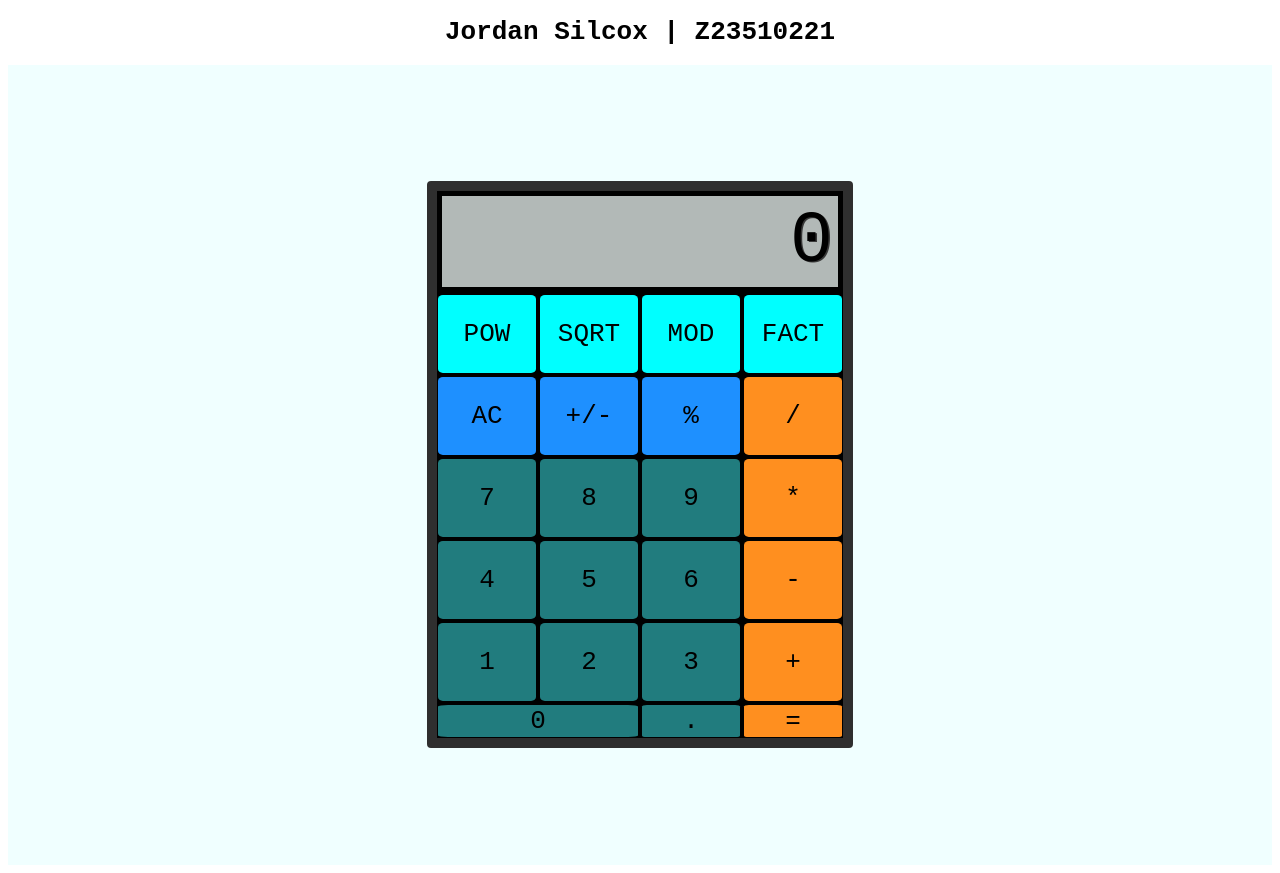
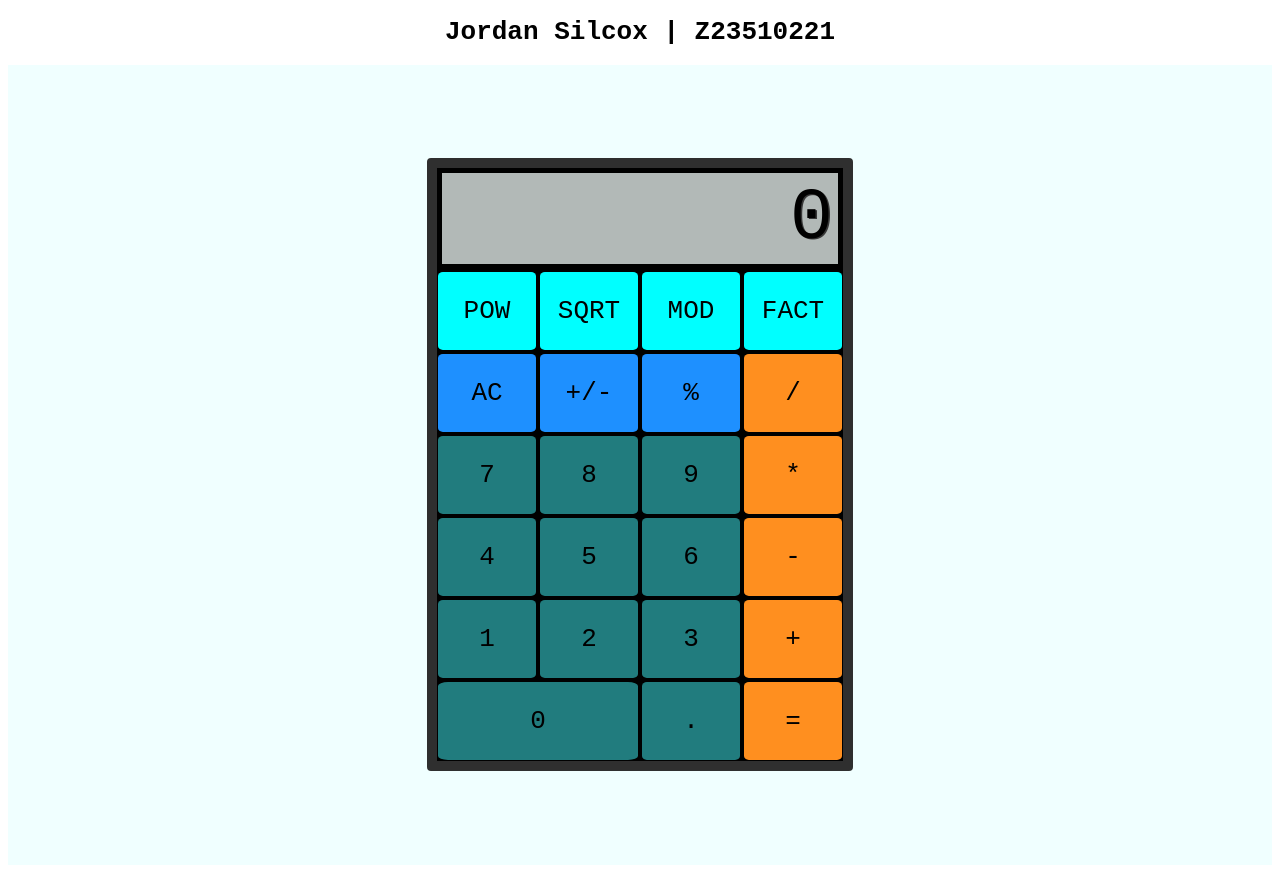
Before and after one commit to cop4808-spring-2023-fullstack-web/cop4808-git-and-github-fundamentals-jsilcox15, a plain HTML site: page CALC YA LATER.html in a window 1280 px wide. Drawn offline with Linux system fonts and the light colour scheme.

Commit message:
Updated Style.css
Updated style.css to accurately display size

```diff
--- a/styles/style.css
+++ b/styles/style.css
@@ -20,7 +20,7 @@ html {
     border-radius: 4px;
     display: grid;
     grid-template-columns: repeat(4, 100px);
-    grid-template-rows: minmax(100px, auto) repeat(5, 80px);
+    grid-template-rows: minmax(100px, auto) repeat(6, 80px);
     gap: 2px;
 }
 
```
